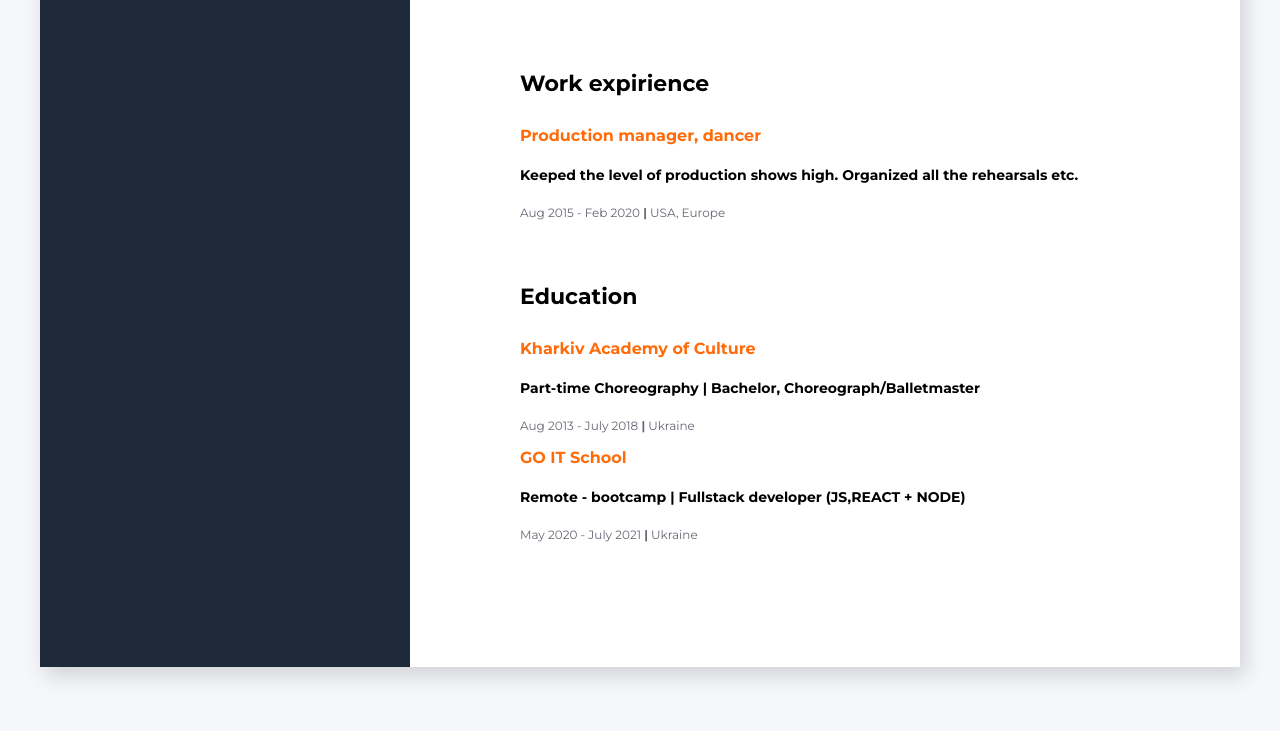
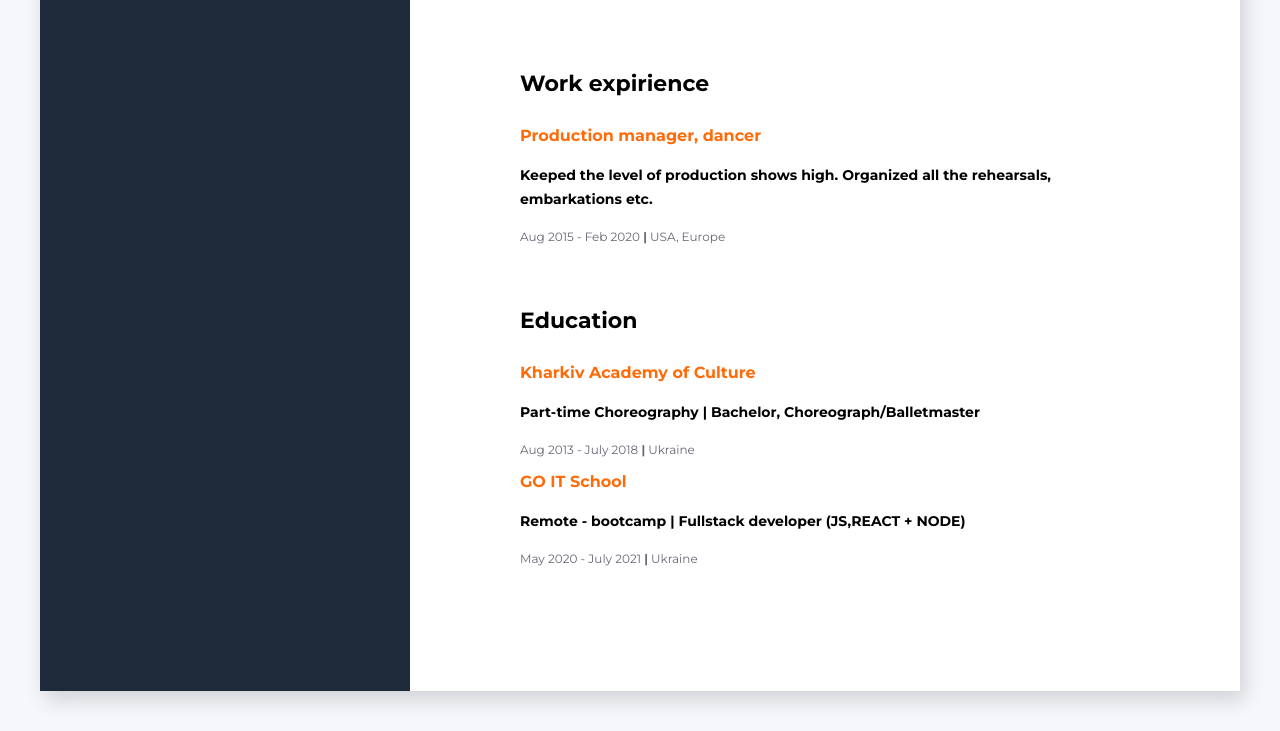
Before and after one commit to RomanKonopelko/rsschool-cv, a plain HTML site: page index.html in a window 1280 px wide. Shown: the part 1642-2373 px from the top of the page. Before the commit the page ends 2349 px from the top, so only its background shows below. Drawn offline with nearby package versions, Linux system fonts and the light colour scheme.

Commit message:
docs: update CV info

```diff
--- a/index.html
+++ b/index.html
@@ -118,7 +118,6 @@
               </ul>
             </div>
 
-            <!--Soft skills-->
             <div>
               <h3 class="tech-skills-soft">Soft Skills</h3>
               <ul>
@@ -154,10 +153,8 @@
             </div>
           </aside>
         </section>
-        <!---about me container-->
         <section>
           <div class="about-me-container">
-            <!--about me info-->
             <div>
               <h2 class="profession" id="main">Front-End Developer</h2>
               <h1 class="name">Roman Konopelko</h1>
@@ -294,7 +291,7 @@
               <h4 class="academy-name">Production manager, dancer</h4>
               <h5 class="department">
                 Keeped the level of production shows high. Organized all the
-                rehearsals etc.
+                rehearsals, embarkations etc.
               </h5>
 
               <span class="date">
```
